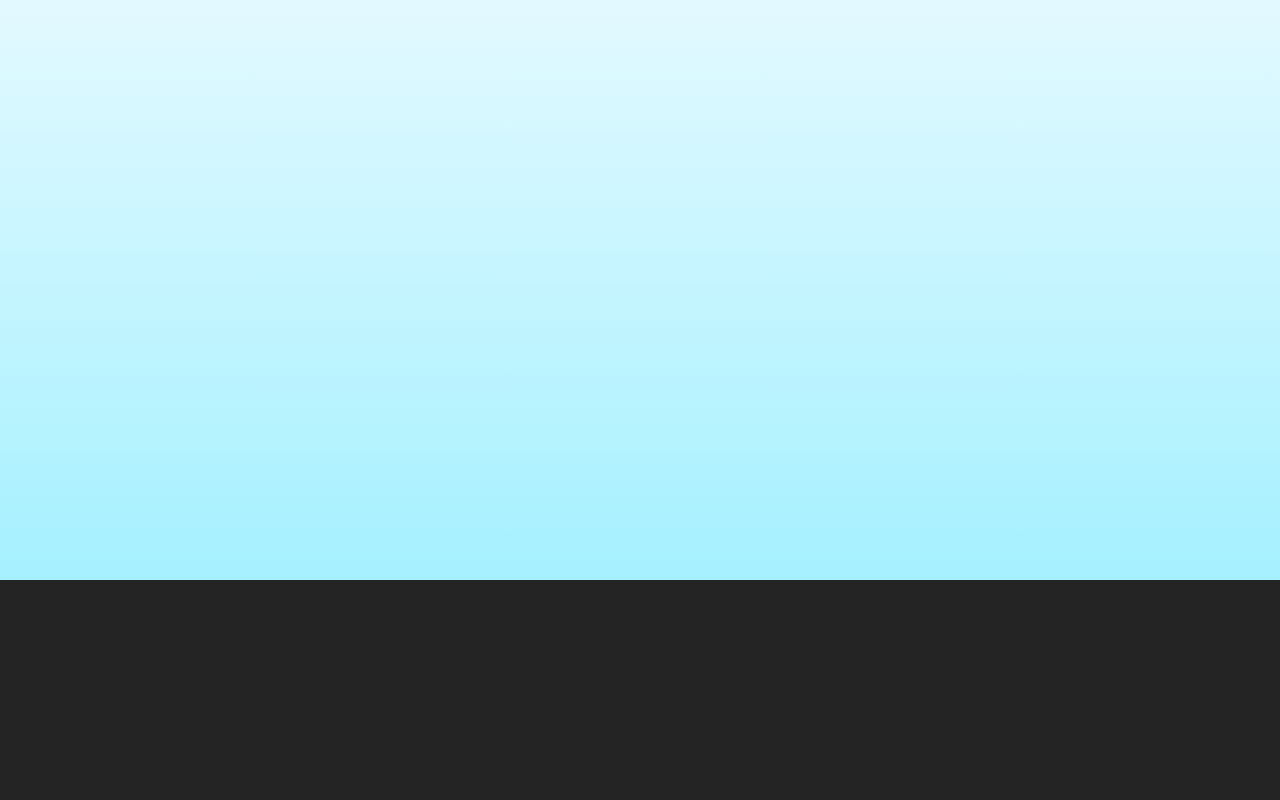
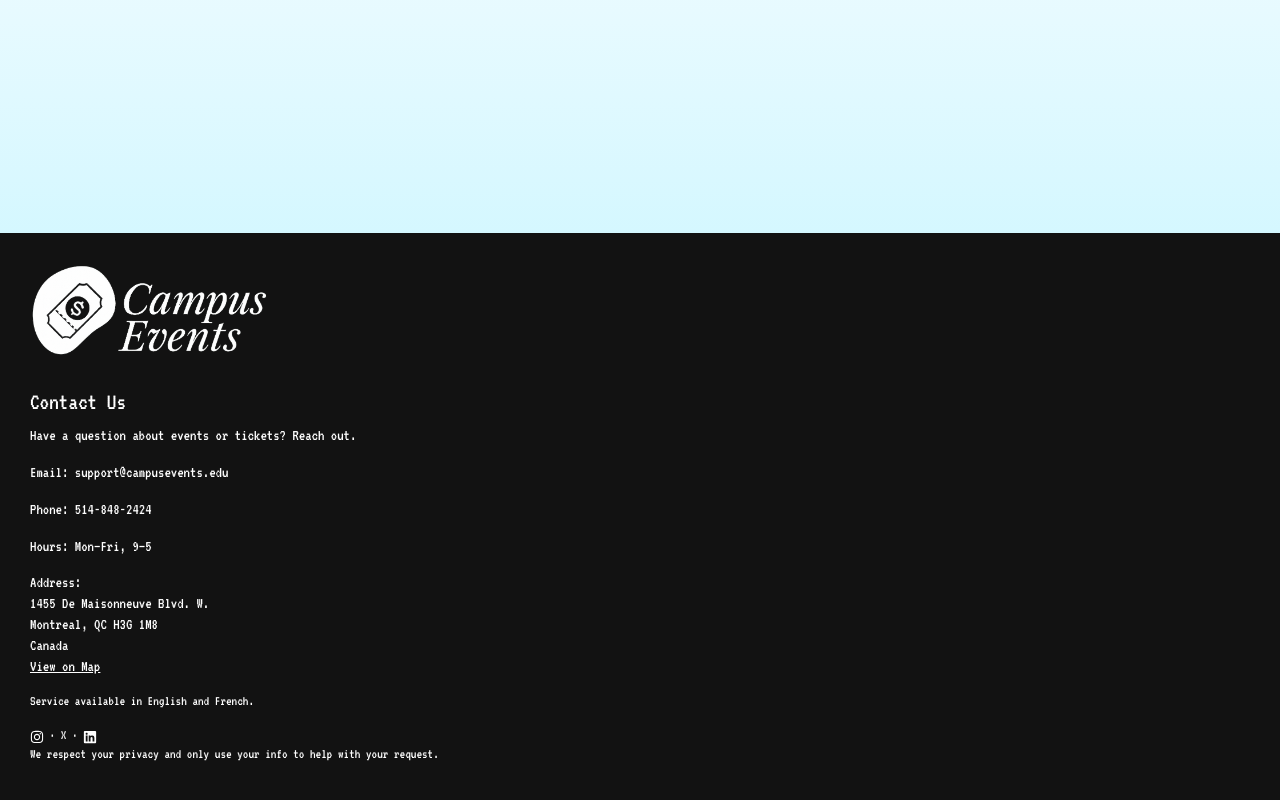
Before and after one commit to SOEN341-2025/Frontend, a React (Vite) app: page / in a window 1280 px wide. Shown: the part 220-1020 px from the top of the page. Before the commit the page ends 800 px from the top, so only its background shows below. Built offline with nearby package versions, Linux system fonts and the light colour scheme; no server answers.

Commit message:
Added a basic footer and reorganized footer files

```diff
--- a/src/components/Footer.jsx
+++ /dev/null
@@ -1,11 +0,0 @@
-import "./Footer.css";
-
-export default function Footer() {
-
-  return (
-    <footer className="footer">
-
-      <p className="footer-text"></p>
-    </footer>
-  );
-}
--- /dev/null
+++ b/src/components/Footer/Footer.css
@@ -0,0 +1,22 @@
+footer {
+    color: white;
+    background-color: rgb(18, 18, 18);
+    width: 100%;
+    bottom: 0;
+    padding: 0%;
+    margin: 0%;
+    padding-left: 30px;
+    padding-bottom: 30px;
+    padding-top:30px;
+    margin-top: 50vh;
+}
+
+img {
+    width: 240px;
+    padding-bottom: 30px;
+}
+
+a{
+    color: white;
+    text-decoration: none;
+}
--- a/src/pages/ContactPage/ContactPage.jsx
+++ b/src/components/Footer/Footer.jsx
@@ -1,9 +1,9 @@
+import "./Footer.css";
 import React from "react";
-import "../../App.css";
+import logo from "../../assets/logo.png";
 import { FaInstagram, FaLinkedin } from "react-icons/fa";
 
-
-function Contact_Page() {
+export default function Footer() {
   const mailto = `mailto:support@campusevents.edu?subject=${encodeURIComponent(
     "Campus Events — Support"
   )}`;
@@ -12,8 +12,11 @@ function Contact_Page() {
     "https://maps.google.com/?q=1455%20De%20Maisonneuve%20Blvd%20W%2C%20Montreal%20QC%20H3G%201M8";
 
   return (
-    <section className="contact_info" aria-labelledby="contact-heading">
-      <h2 id="contact-heading">Contact Us</h2>
+    <footer className="footer">
+
+      <img src={logo}/>
+      <section className="contact_info" aria-labelledby="contact-heading">
+      <h4 id="contact-heading">Contact Us</h4>
       <p>Have a question about events or tickets? Reach out.</p>
 
       <address>
@@ -49,11 +52,11 @@ function Contact_Page() {
 
       {/* Social links  */}
       <nav aria-label="Social links" className="small">
-        <a href="https://www.instagram.com/concordiauniversity/" target="_blank" rel="noreferrer"><FaInstagram classname ="icon"/>Instagram</a>
+        <a href="https://www.instagram.com/concordiauniversity/" target="_blank" rel="noreferrer"><FaInstagram classname ="icon"/></a>
         {" · "}
         <a href="https://x.com/concordia" target="_blank" rel="noreferrer">X</a>
         {" · "}
-        <a href="https://www.linkedin.com/school/concordia-university/posts/?feedView=all" target="_blank" rel="noreferrer"><FaLinkedin classname = "icon" />LinkedIn</a>
+        <a href="https://www.linkedin.com/school/concordia-university/posts/?feedView=all" target="_blank" rel="noreferrer"><FaLinkedin classname = "icon" /></a>
       </nav>
 
 
@@ -63,7 +66,7 @@ function Contact_Page() {
 
       </p>
     </section>
+
+    </footer>
   );
 }
-
-export default Contact_Page;
--- a/src/components/Layout.jsx
+++ b/src/components/Layout.jsx
@@ -1,7 +1,7 @@
 import React from 'react';
 
 import Navbar from "./navbar/navbar";
-import Footer from "./Footer.jsx";
+import Footer from "./Footer/Footer.jsx";
 import { Outlet } from "react-router-dom";
 
 export default function Layout() {
@@ -10,9 +10,8 @@ export default function Layout() {
       <Navbar />
       <main>
         <Outlet />
-        <Footer />
       </main>
-
+      <Footer />
     </>
   );
 }
--- a/src/pages/addEventPage/addEventPage.jsx
+++ b/src/pages/addEventPage/addEventPage.jsx
@@ -11,7 +11,6 @@ export default function AddEventPage(){
         <>
         <Header/>
         <AddEventForm />
-
         </>
     )
 
```
Also changed, not shown: src/assets/logo.png (added), src/components/Footer.css (deleted), 1 other file (tests, documents, lock files or other folders).
